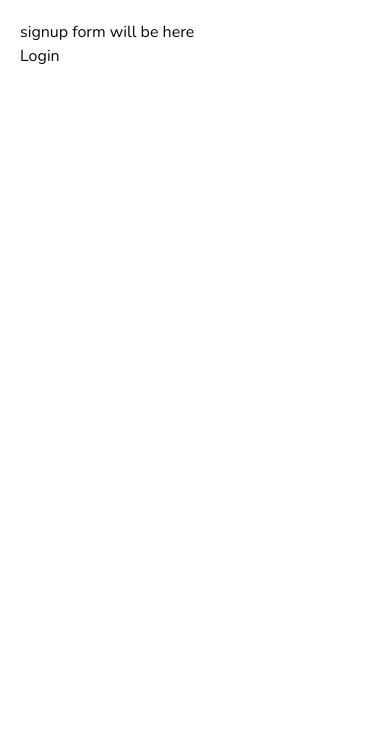
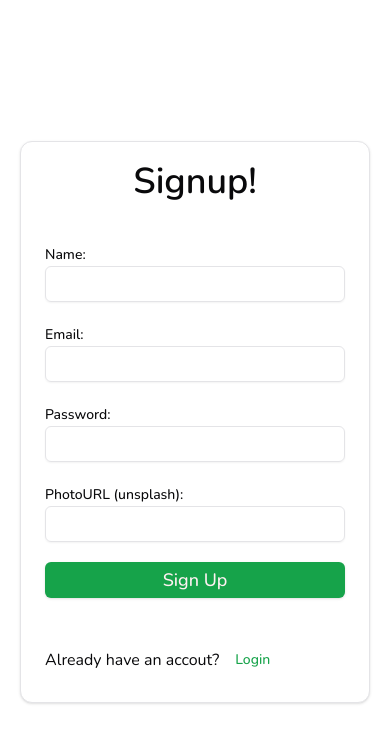
Before and after one commit to frustrated018/Hive-Mind, a React (Vite) app: page /signup in a window 390 px wide. Shown: the top 742 px of the page. Built offline with nearby package versions, Linux system fonts and the light colour scheme.

Commit message:
Updates in signup and home page
Created the basic layout for signup form
Made a hero section using V0

```diff
--- /dev/null
+++ b/src/components/Home/Hero.tsx
@@ -0,0 +1,35 @@
+import { Link } from "@tanstack/react-router";
+import { buttonVariants } from "../ui/button";
+import MaxWidthWrapper from "../MaxWidthWrapper";
+
+export default function Hero() {
+  return (
+    <section className="w-full py-10">
+      <MaxWidthWrapper>
+        <div className="grid gap-6 lg:grid-cols-[1fr_400px] lg:gap-12 xl:grid-cols-[1fr_600px]">
+          <img
+            alt="Hero"
+            className="mx-auto h-[310px] w-[550px] aspect-video overflow-hidden rounded-xl object-cover object-center sm:w-full lg:order-last"
+            src="https://source.unsplash.com/three-men-laughing-while-looking-in-the-laptop-inside-room-XkKCui44iM0"
+          />
+          <div className="flex flex-col justify-center space-y-4">
+            <div className="space-y-2">
+              <h1 className="text-3xl font-bold tracking-tighter sm:text-5xl xl:text-6xl/none">
+                Study Smarter, Together, Anywhere
+              </h1>
+              <p className="max-w-[600px] md:text-xl">
+                Collaborate with peers, gain new perspectives, and elevate your
+                learning experience through our group study sessions.
+              </p>
+            </div>
+            <div className="flex flex-col gap-2 min-[400px]:flex-row">
+              <Link className={buttonVariants()} to="/">
+                Get Started
+              </Link>
+            </div>
+          </div>
+        </div>
+      </MaxWidthWrapper>
+    </section>
+  );
+}
--- a/src/components/MaxWidthWrapper.tsx
+++ b/src/components/MaxWidthWrapper.tsx
@@ -10,7 +10,7 @@ const MaxWidthWrapper = ({
   return (
     <div
       className={cn(
-        "mx-auto w-full max-w-screen-xl px-2.5 md:px-10",
+        "mx-auto w-full max-w-[1400px] px-2.5 md:px-10",
         className
       )}
     >
--- a/src/pages/Home/HomePage.tsx
+++ b/src/pages/Home/HomePage.tsx
@@ -1,11 +1,9 @@
+import Hero from "@/components/Home/Hero";
+
 const HomePage = () => {
   return (
     <>
-      <div className="h-96 w-full bg-blue-300 grid place-items-center">
-        <h2 className="text-center font-semibold text-4xl">
-          This will be the HomePage
-        </h2>
-      </div>
+      <Hero />
     </>
   );
 };
--- a/src/routes/_auth-layout.signup.tsx
+++ b/src/routes/_auth-layout.signup.tsx
@@ -1,3 +1,7 @@
+import { Button, buttonVariants } from "@/components/ui/button";
+import { Card, CardContent, CardFooter } from "@/components/ui/card";
+import { Input } from "@/components/ui/input";
+import { Label } from "@/components/ui/label";
 import { Link, createFileRoute } from "@tanstack/react-router";
 
 export const Route = createFileRoute("/_auth-layout/signup")({
@@ -6,9 +10,51 @@ export const Route = createFileRoute("/_auth-layout/signup")({
 
 function SignupComponent() {
   return (
-    <div>
-      <h2>signup form will be here</h2>
-      <Link to="/login">Login</Link>
+    <div className="flex justify-center items-center h-full">
+      <Card className="flex flex-col gap-5 w-full md:w-[70%] lg:w-[90%] xl:w-[70%] mx-auto">
+        <h3 className="text-center font-semibold text-4xl my-5">Signup!</h3>
+        <CardContent>
+          <form className="space-y-5">
+            <div>
+              <Label htmlFor="name">Name:</Label>
+              <Input id="name" name="name" type="text" autoComplete="name" />
+            </div>
+            <div>
+              <Label htmlFor="email">Email:</Label>
+              <Input
+                id="email"
+                name="email"
+                type="email"
+                autoComplete="email"
+              />
+            </div>
+            <div>
+              <Label htmlFor="password">Password:</Label>
+              <Input
+                id="password"
+                name="password"
+                type="password"
+                autoComplete="password"
+              />
+            </div>
+            <div>
+              <Label htmlFor="photo">PhotoURL (unsplash):</Label>
+              <Input id="photo" name="photo" type="url" />
+            </div>
+            <Button className="w-full text-lg font-medium" type="submit">
+              Sign Up
+            </Button>
+          </form>
+        </CardContent>
+        <CardFooter>
+          <div className="inline-flex items-center">
+            Already have an accout?
+            <Link to="/login" className={buttonVariants({ variant: "link" })}>
+              Login
+            </Link>
+          </div>
+        </CardFooter>
+      </Card>
     </div>
   );
 }
```
